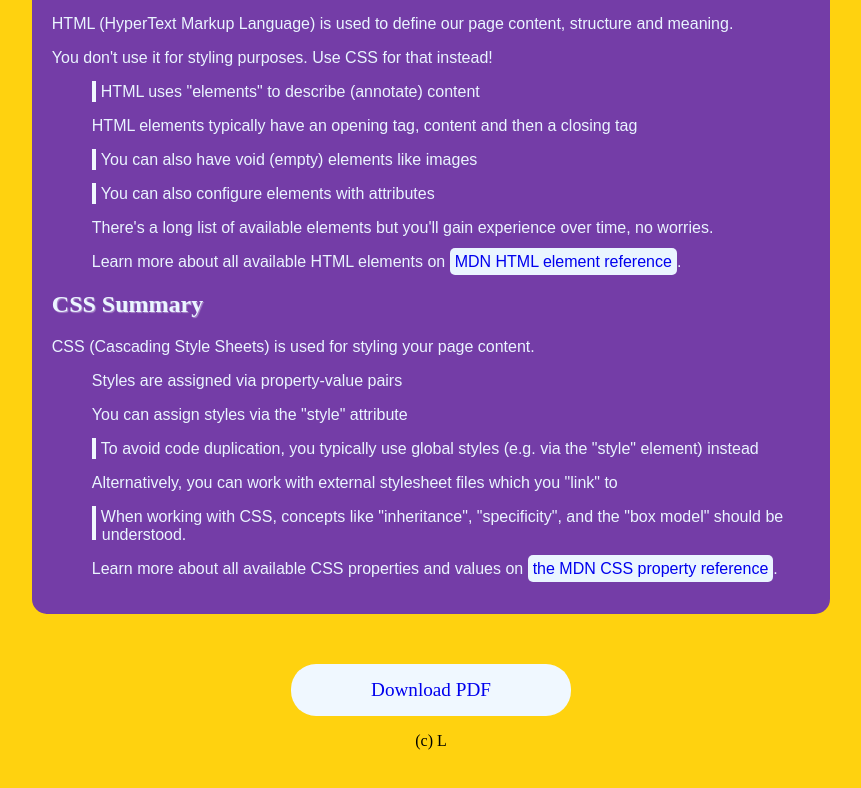
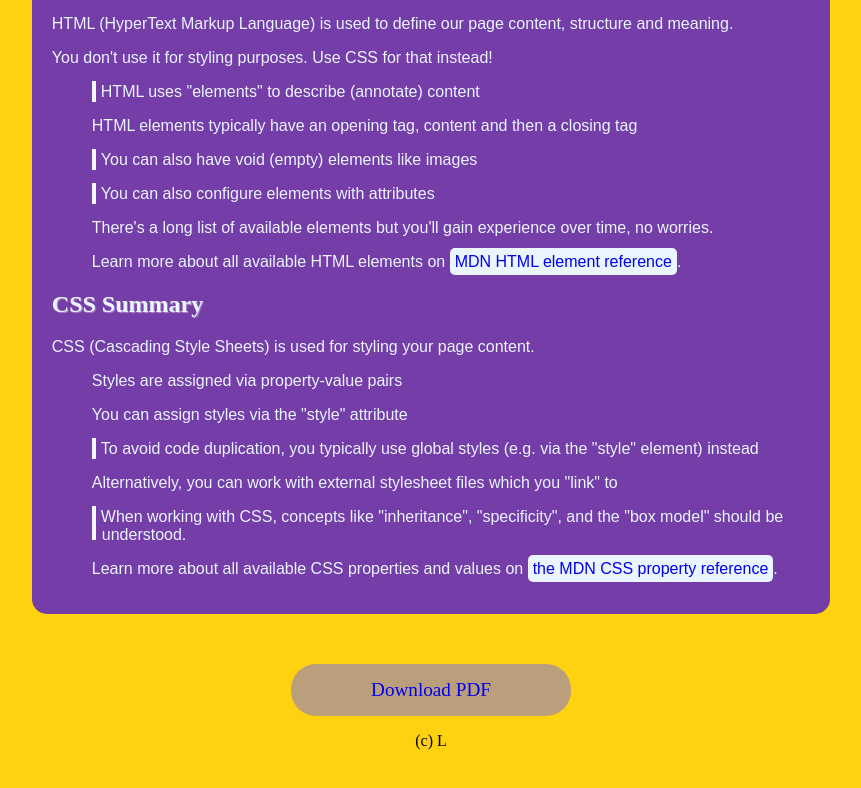
Before and after one commit to Llll0l0l/HTML-CSS, a plain HTML site: page index.html in a window 1280 px wide. In both pictures the pointer is over the link "Download PDF". Shown: the part 344-1132 px from the top of the page, without its empty margins (209-1070 px from the left). Drawn offline with Linux system fonts and the light colour scheme.

Commit message:
Update styles.css

```diff
--- a/styles.css
+++ b/styles.css
@@ -25,10 +25,12 @@ footer a {
     border-radius: 25px;
     padding: 15px;
     font-size: larger;
+    background-color: rgb(224, 190, 148);
 }
 
 footer a:hover {
-    background-color: aliceblue;
+    background-color: rgb(187, 158, 123);
+
 }
 
 main p {
```
